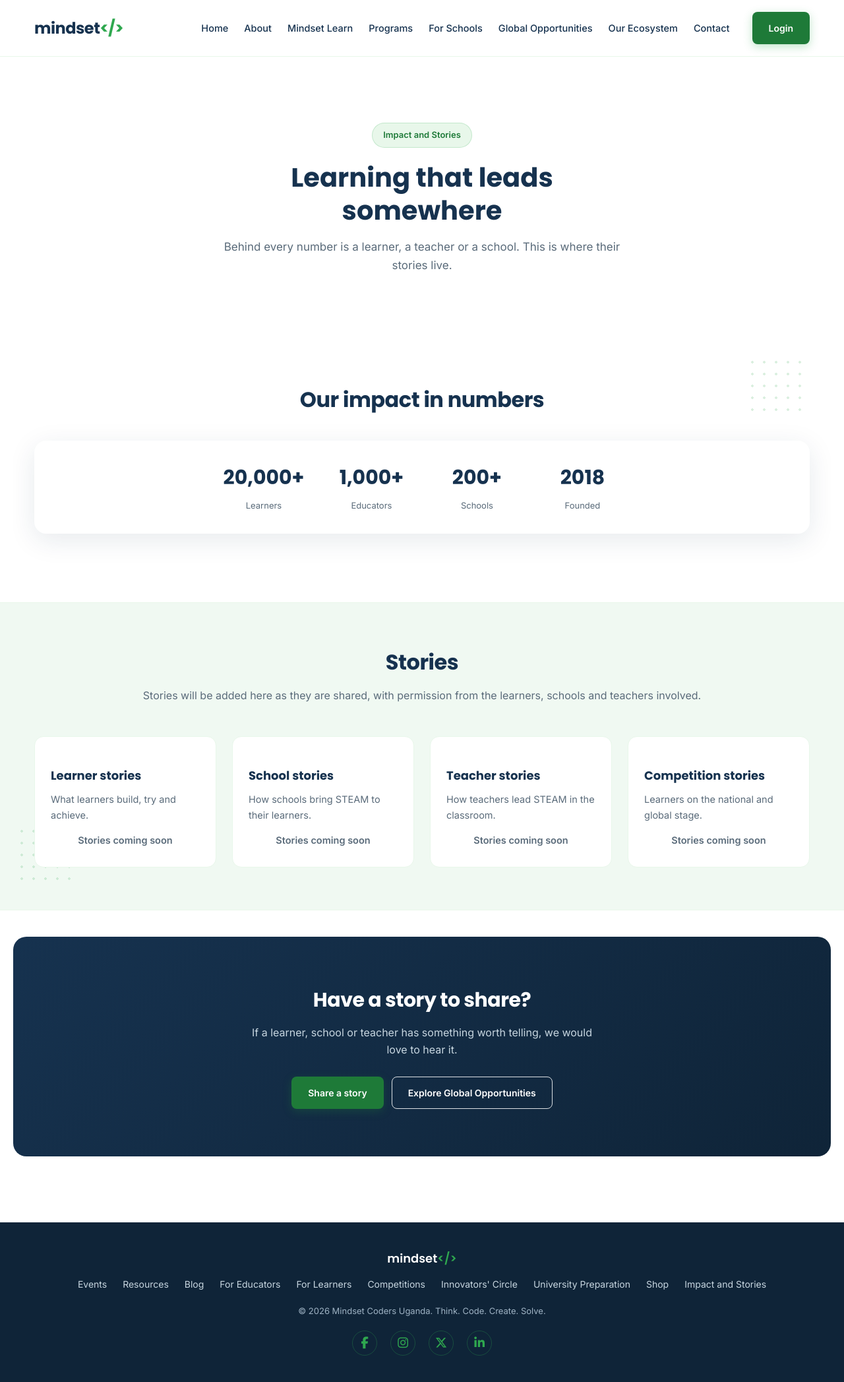
After one commit to MarthaMuronji/Mindset-Coders, a Django app: page /impact/ in a window 1280 px wide. The commit adds this page. Shown: the whole page at 66% size. Run offline with Django 5.2, Linux system fonts and the light colour scheme.

Commit message:
Add Impact and Stories page

```diff
--- a/core/urls.py
+++ b/core/urls.py
@@ -19,6 +19,7 @@ urlpatterns = [
     path('innovators-circle/', views.innovators_circle, name='innovators_circle'),
     path('university-preparation/', views.university_preparation, name='university_preparation'),
     path('shop/', views.shop, name='shop'),
+    path('impact/', views.impact, name='impact'),
     path('resources/', views.resources, name='resources'),
     path('blog/', views.blog, name='blog'),
     path('blog/<slug:slug>/', views.blog_detail, name='blog_detail'),
--- a/core/views.py
+++ b/core/views.py
@@ -13,6 +13,7 @@ TOPIC_STARTERS = {
     'university': 'I would like to know more about University Preparation.',
     'products': 'I would like to know more about your products and resources.',
     'partner': 'I would like to partner with Mindset Coders.',
+    'story': 'I would like to share a story with Mindset Coders.',
 }
 
 
@@ -89,6 +90,9 @@ PRODUCTS = [
 def shop(request):
     return render(request, 'shop.html', {'products': PRODUCTS})
 
+def impact(request):
+    return render(request, 'impact.html')
+
 def blog(request):
     posts = Post.objects.filter(published=True)
     return render(request, 'blog.html', {'posts': posts})
--- a/static/css/style.css
+++ b/static/css/style.css
@@ -2232,3 +2232,10 @@ a.build-card:focus-visible {
 #products .build-card .logo-placeholder {
     margin-top: 0;
 }
+
+/* ===== Impact and Stories page ===== */
+
+/* Placeholder label sits below the story line */
+.build-card .story-card-placeholder {
+    margin-top: 14px;
+}
--- a/templates/base.html
+++ b/templates/base.html
@@ -70,6 +70,7 @@
     <li><a href="{% url 'innovators_circle' %}">Innovators' Circle</a></li>
     <li><a href="{% url 'university_preparation' %}">University Preparation</a></li>
     <li><a href="{% url 'shop' %}">Shop</a></li>
+    <li><a href="{% url 'impact' %}">Impact and Stories</a></li>
 </ul>
 
         <p class="footer-copy">&copy; {% now "Y" %} Mindset Coders Uganda. Think. Code. Create. Solve.</p>
--- /dev/null
+++ b/templates/impact.html
@@ -0,0 +1,95 @@
+{% extends 'base.html' %}
+
+{% block title %}Impact and Stories | Mindset Coders Uganda{% endblock %}
+{% block meta_description %}Behind every number is a learner, a teacher or a school. This is where their stories live.{% endblock %}
+
+{% block content %}
+
+<section class="about-hero reveal">
+    <span class="badge">Impact and Stories</span>
+    <h1>Learning that leads somewhere</h1>
+    <p>Behind every number is a learner, a teacher or a school. This is where their stories live.</p>
+</section>
+
+<section class="home-section section-decor reveal">
+    <div class="dot-grid dot-grid--section dot-grid--section-tr" aria-hidden="true"></div>
+    <h2>Our impact in numbers</h2>
+    <div class="section-cta-wrap">
+        <div class="stats-row stats-row--inline reveal">
+            <div class="stat-card">
+                <span class="stat-number" data-count="20000" data-suffix="+">0</span>
+                <span class="stat-label">Learners</span>
+            </div>
+            <div class="stat-card">
+                <span class="stat-number" data-count="1000" data-suffix="+">0</span>
+                <span class="stat-label">Educators</span>
+            </div>
+            <div class="stat-card">
+                <span class="stat-number" data-count="200" data-suffix="+">0</span>
+                <span class="stat-label">Schools</span>
+            </div>
+            <div class="stat-card">
+                <span class="stat-number">2018</span>
+                <span class="stat-label">Founded</span>
+            </div>
+        </div>
+    </div>
+</section>
+
+<section class="home-section section-tint section-decor reveal">
+    <div class="dot-grid dot-grid--section dot-grid--section-bl" aria-hidden="true"></div>
+    <h2>Stories</h2>
+    <p class="section-subtitle">Stories will be added here as they are shared, with permission from the learners, schools and teachers involved.</p>
+    <div class="build-cards-grid">
+        <article class="build-card reveal reveal-delay-1">
+            <h3>Learner stories</h3>
+            <p>What learners build, try and achieve.</p>
+            <p class="story-card-placeholder">Stories coming soon</p>
+        </article>
+        <article class="build-card reveal reveal-delay-2">
+            <h3>School stories</h3>
+            <p>How schools bring STEAM to their learners.</p>
+            <p class="story-card-placeholder">Stories coming soon</p>
+        </article>
+        <article class="build-card reveal reveal-delay-3">
+            <h3>Teacher stories</h3>
+            <p>How teachers lead STEAM in the classroom.</p>
+            <p class="story-card-placeholder">Stories coming soon</p>
+        </article>
+        <article class="build-card reveal reveal-delay-4">
+            <h3>Competition stories</h3>
+            <p>Learners on the national and global stage.</p>
+            <p class="story-card-placeholder">Stories coming soon</p>
+        </article>
+    </div>
+    <!--
+    Ready to use story card. Copy one of these into the grid above when a real story
+    is ready to publish, then fill in the placeholders. The story photo goes in the
+    img-slot block below: swap the placeholder div for the photo when the asset exists.
+
+    <div class="build-cards-grid">
+        <article class="build-card reveal reveal-delay-1">
+            <div class="img-slot img-slot--story">
+                <div class="img-slot__placeholder" aria-hidden="true"></div>
+            </div>
+            <span class="mv-label">Story category</span>
+            <h3>{{ story.headline }}</h3>
+            <p>{{ story.summary }}</p>
+            <p class="story-card-placeholder">{{ story.quote }}</p>
+            <p class="mv-label">{{ story.who }}</p>
+            <a href="{% url 'contact' %}?topic=story" class="btn btn-green btn-sm">Share a story</a>
+        </article>
+    </div>
+    -->
+</section>
+
+<section class="cta-banner reveal">
+    <h2>Have a story to share?</h2>
+    <p>If a learner, school or teacher has something worth telling, we would love to hear it.</p>
+    <div class="cta-banner-actions">
+        <a href="{% url 'contact' %}?topic=story" class="btn btn-green">Share a story</a>
+        <a href="{% url 'global_opportunities' %}" class="btn btn-outline btn-outline-light">Explore Global Opportunities</a>
+    </div>
+</section>
+
+{% endblock %}
```
